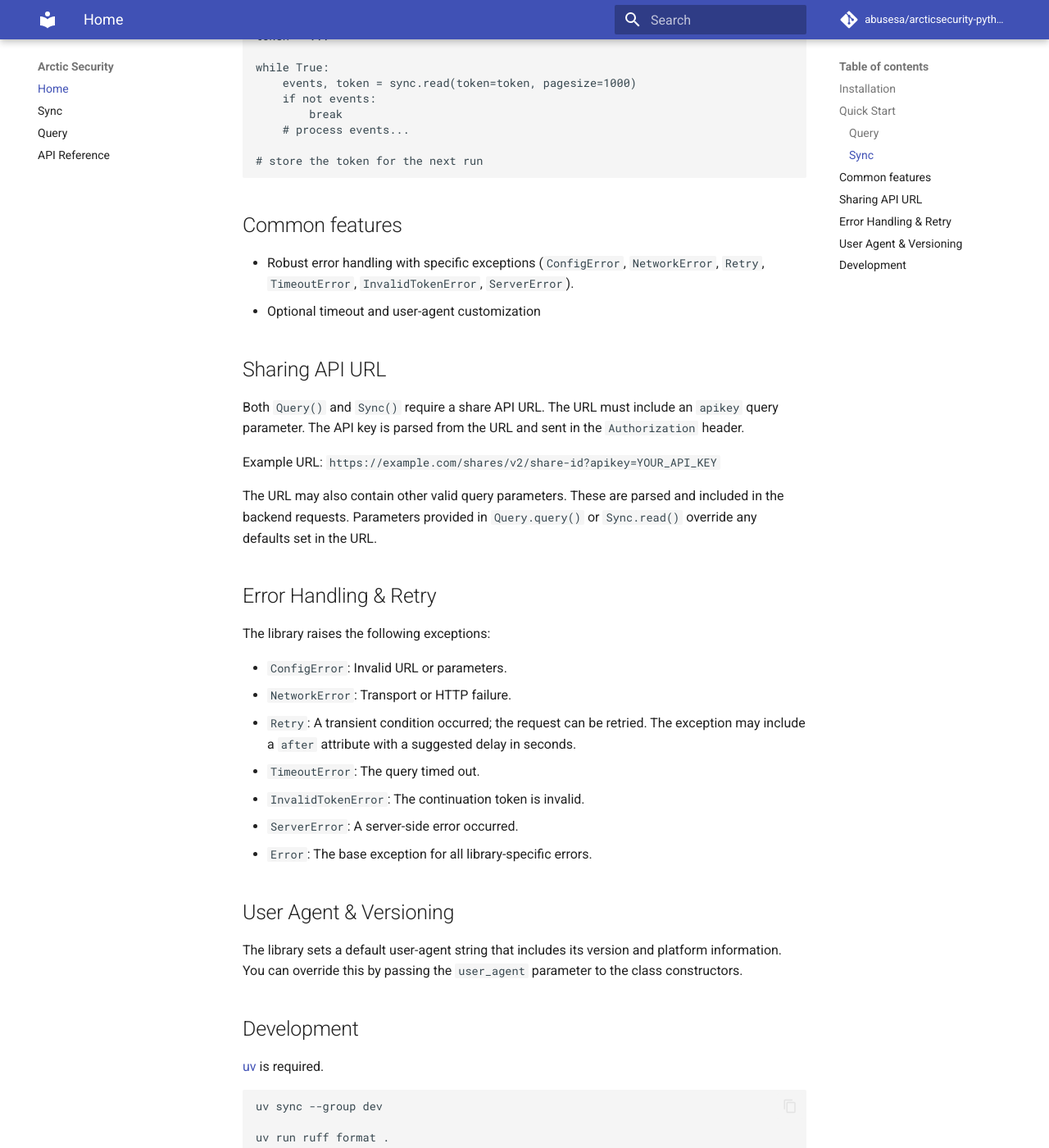
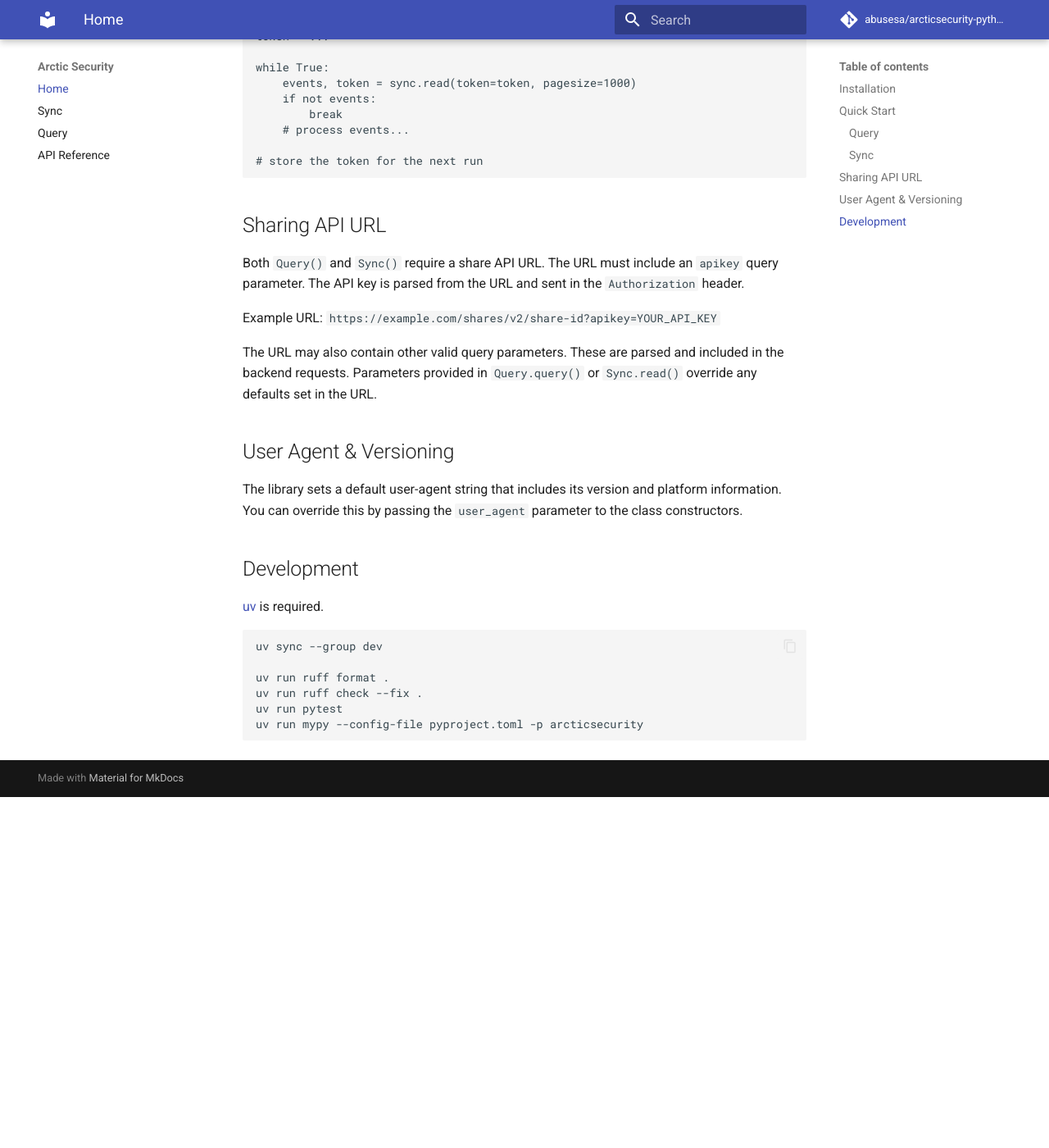
Before and after one commit to arcticsecurity/arcticsecurity-python, an MkDocs documentation site: the page built from docs/index.md, in a window 1280 px wide and 1400 px high, scrolled down 965 px. Shown: the whole window at 82% size. Built offline with MkDocs 1.6.1 and Material for MkDocs 9.7.7, drawn with Linux system fonts in a browser that asks for light colours; comment, search, counter and statistics services are not loaded; after the commit the page ends 1937 px from its top, so only the background shows below that.

Commit message:
Update docs.
- add links
- list exceptions in api docs
- more compact front page
- document start and end

````diff
--- a/docs/index.md
+++ b/docs/index.md
@@ -12,11 +12,11 @@
 
 ## Quick Start
 
-The library supports two distinct ways to retrieve events from the Sharing API: `Query` and `Sync`.
+The library supports two distinct ways to retrieve events from the Sharing API: [`Query`](query.md) and [`Sync`](sync.md).
 
 ### Query
 
-Use the `Query` class to perform one-off queries for specific events.
+Use the [`Query`](query.md) class to perform one-off queries for specific events.
 
 ```python
 from arcticsecurity.sharing_api import Query
@@ -28,7 +28,7 @@
 
 ### Sync
 
-Use the `Sync` class to reliably fetch all event data. It uses pagination with opaque continuation tokens to ensure no events are missed.
+Use the [`Sync`](sync.md) class to reliably fetch all event data. It uses pagination with opaque continuation tokens to ensure no events are missed.
 
 ```python
 from arcticsecurity.sharing_api import Sync
@@ -48,11 +48,6 @@
 # store the token for the next run
 ```
 
-## Common features
-
-- Robust error handling with specific exceptions (`ConfigError`, `NetworkError`, `Retry`, `TimeoutError`, `InvalidTokenError`, `ServerError`).
-- Optional timeout and user-agent customization
-
 ## Sharing API URL
 
 Both `Query()` and `Sync()` require a share API URL. The URL must include an `apikey` query parameter. The API key is parsed from the URL and sent in the `Authorization` header.
@@ -61,18 +56,6 @@
 `https://example.com/shares/v2/share-id?apikey=YOUR_API_KEY`
 
 The URL may also contain other valid query parameters. These are parsed and included in the backend requests. Parameters provided in `Query.query()` or `Sync.read()` override any defaults set in the URL.
-
-## Error Handling & Retry
-
-The library raises the following exceptions:
-
-- `ConfigError`: Invalid URL or parameters.
-- `NetworkError`: Transport or HTTP failure.
-- `Retry`: A transient condition occurred; the request can be retried. The exception may include a `after` attribute with a suggested delay in seconds.
-- `TimeoutError`: The query timed out.
-- `InvalidTokenError`: The continuation token is invalid.
-- `ServerError`: A server-side error occurred.
-- `Error`: The base exception for all library-specific errors.
 
 ## User Agent & Versioning
 
--- a/mkdocs.yml
+++ b/mkdocs.yml
@@ -23,7 +23,7 @@
             show_root_heading: true
             show_source: true
 
-            # The followning options copied from
+            # The following options copied from
             # https://mkdocstrings.github.io/python/usage/#recommended-settings
             # (disabled some here by expirementing)
             docstring_options:
````
Also changed, not shown: README.md (+2 -2 lines), docs/api.md (+27 -0 lines), docs/query.md (+4 -0 lines), docs/sync.md (+3 -5 lines), 3 other files.
